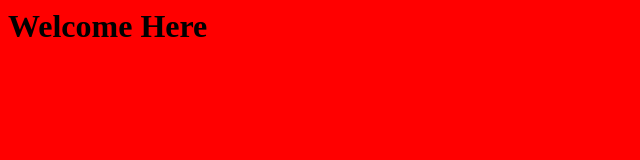
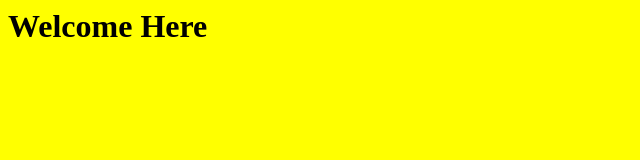
Before and after one commit to khatrigopal/web, a plain HTML site: page index.html in a window 1280 px wide. Shown: the whole page, without its empty margins (0-640 px from the left). Drawn offline with Linux system fonts and the light colour scheme.

Commit message:
third commit

```diff
--- a/index.html
+++ b/index.html
@@ -1,5 +1,5 @@
 <html>
-	<body bgcolor="red">
+	<body bgcolor="yellow">
 <h1>Welcome Here</h1>
 </body>
 </html>
```
